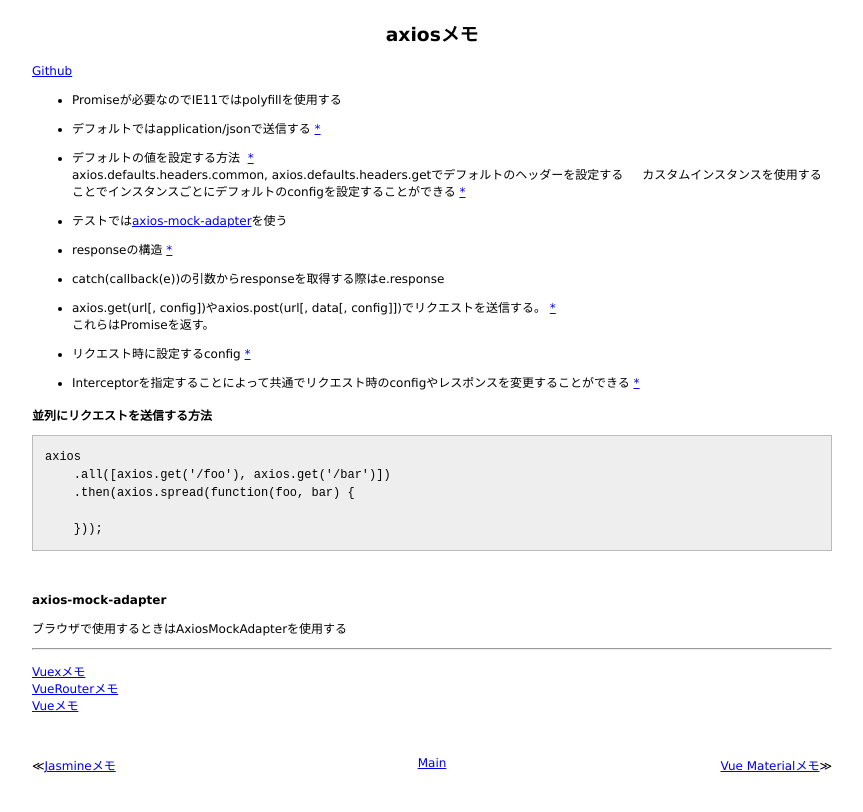
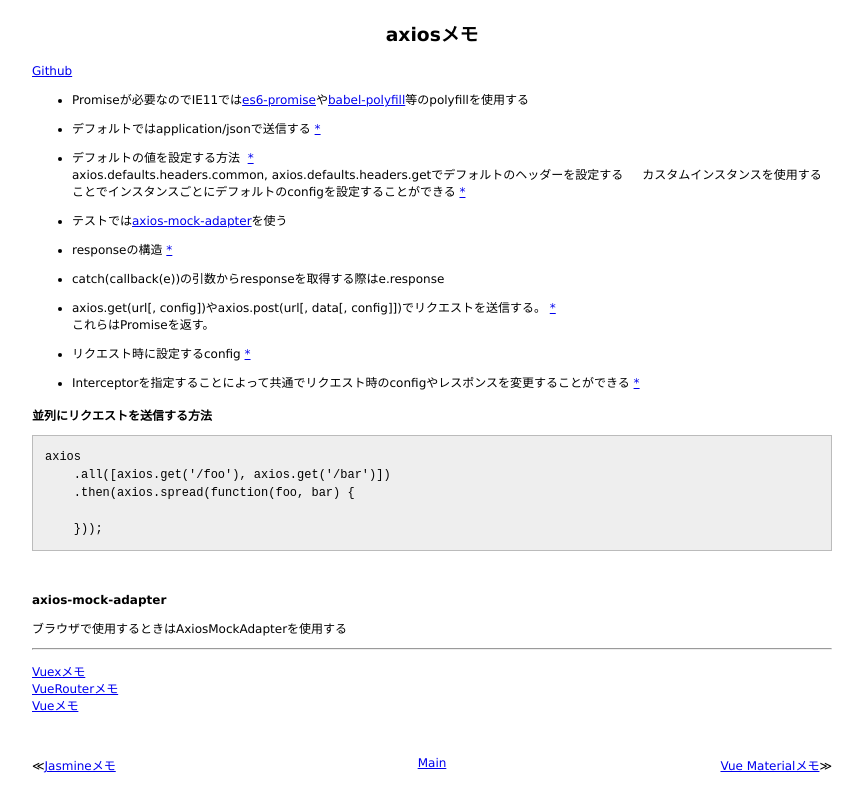
Before and after one commit to 38elements/38elements.github.com, a Jekyll site: the page built from _posts/2017-02-22-axios.md, in a window 1280 px wide. Shown: the top 812 px of the page, without its empty margins (208-1071 px from the left). Built offline with Jekyll 4.4.1, drawn with Linux system fonts in a browser that asks for light colours.

Commit message:
Update 2017-02-22-axios.md

```diff
--- a/_posts/2017-02-22-axios.md
+++ b/_posts/2017-02-22-axios.md
@@ -4,7 +4,7 @@ title: axiosメモ
 ---
 [Github](https://github.com/mzabriskie/axios)
 
-* Promiseが必要なのでIE11ではpolyfillを使用する
+* Promiseが必要なのでIE11では[es6-promise](https://github.com/stefanpenner/es6-promise)や[babel-polyfill](https://babeljs.io/docs/usage/polyfill/)等のpolyfillを使用する
 
 * デフォルトではapplication/jsonで送信する [\*](https://github.com/mzabriskie/axios#using-applicationx-www-form-urlencoded-format)
 
```
